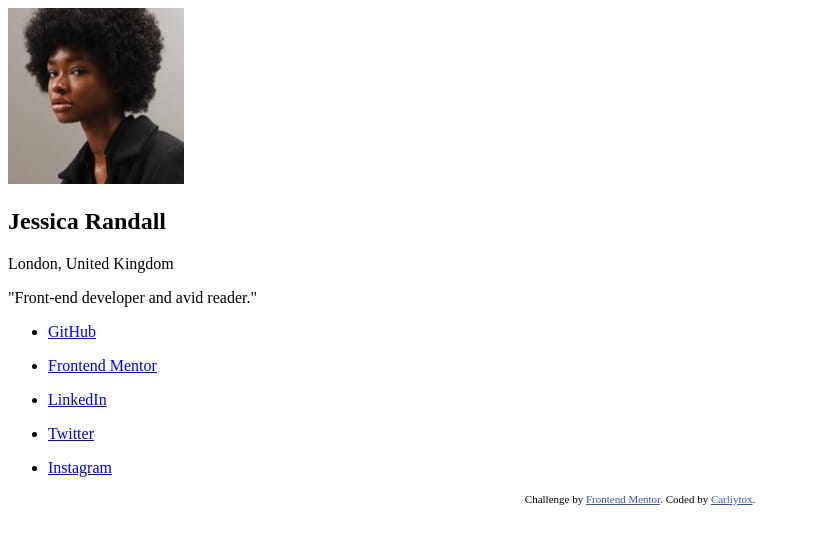
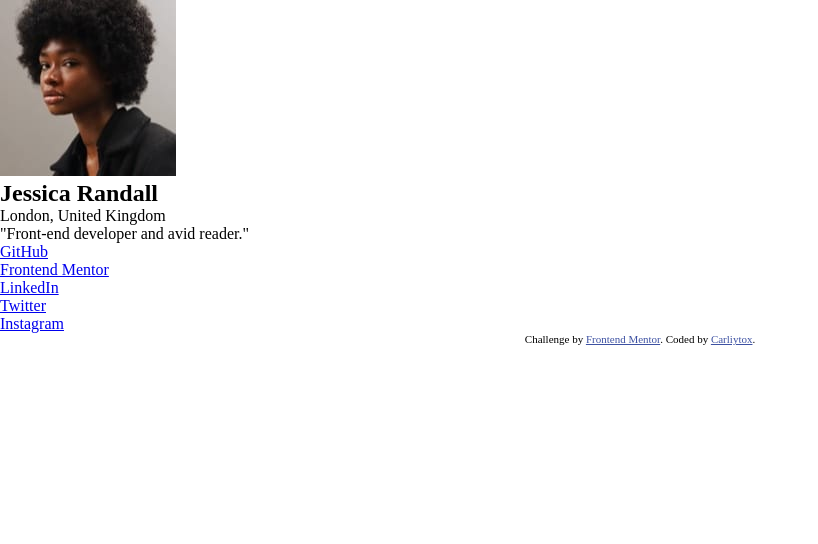
Before and after one commit to Carliytox/social-links-profile, a plain HTML site: page index.html in a window 1280 px wide. Shown: the whole page, without its empty margins (0-818 px from the left). Drawn offline with Linux system fonts and the light colour scheme.

Commit message:
css root upload

```diff
--- a/style.css
+++ b/style.css
@@ -14,8 +14,15 @@
     --fw-regular: 400;
     --fw-semi-bold: 600;
     --fw-bold: 700;
+}
+*, *::before, *::after {
+    box-sizing: border-box;
+}
+
+* {
+    padding: 0;
+    margin: 0;
   }
-
 body
 
 .attribution { font-size: 11px; text-align: center; }
```
